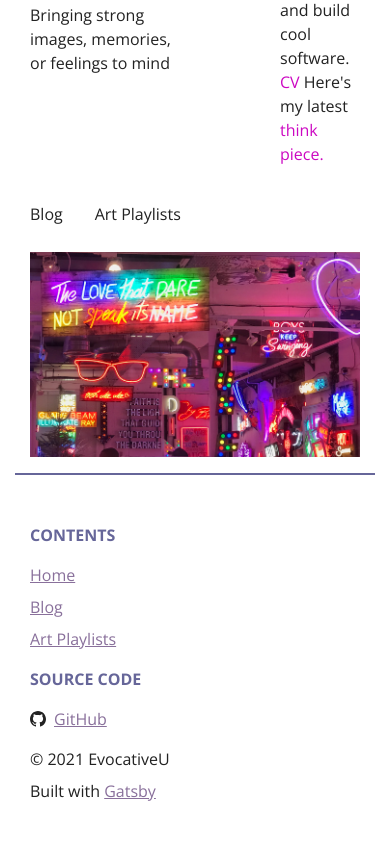
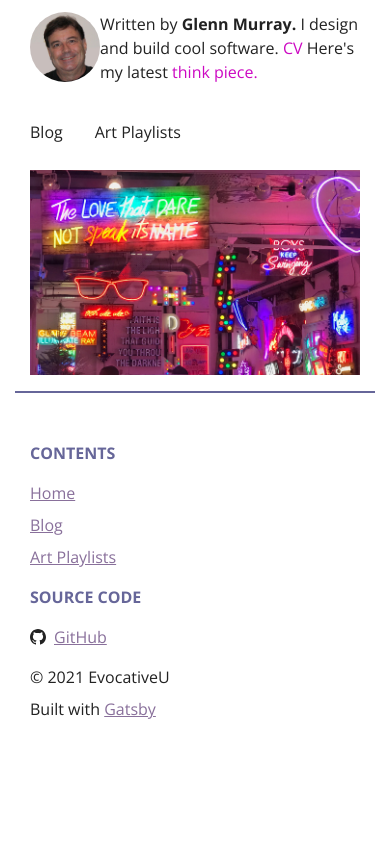
Before and after one commit to gmurray88/evocativeu-tmp, a Gatsby site: page / in a window 390 px wide. Shown: the part 106-973 px from the top of the page. After the commit the page ends 891 px from the top, so only its background shows below. Built offline with nearby package versions, Linux system fonts and the light colour scheme; Gatsby itself is replaced by a stand-in of ours; some packages are replaced by stand-ins of ours.

Commit message:
col iphone style

```diff
--- a/src/components/Header/Header.js
+++ b/src/components/Header/Header.js
@@ -12,7 +12,7 @@ const Header = ({ siteTitle }) => (
   <div className={classes.background}>
     <Container fluid >
       <Row>
-        <Col xs={6} sm={6} md={6} lg={6} xl={7} xxl={8}>
+        <Col xs={12} sm={12} md={6} lg={6} xl={7} xxl={8}>
 
             <h2 className={classes.logo}>
             <Link to="/" className={classes.link}>
@@ -24,7 +24,7 @@ const Header = ({ siteTitle }) => (
             </p>
 
             </Col>
-<Col Col xs={6} sm={6} md={6} lg={6} xl={5} xxl={4}>
+<Col Col xs={12} sm={12} md={6} lg={6} xl={5} xxl={4}>
 
           <Bio />
           </Col>
```
